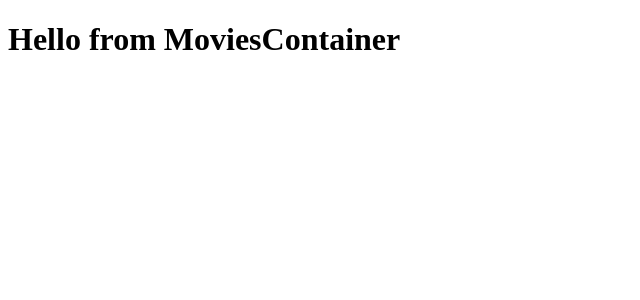
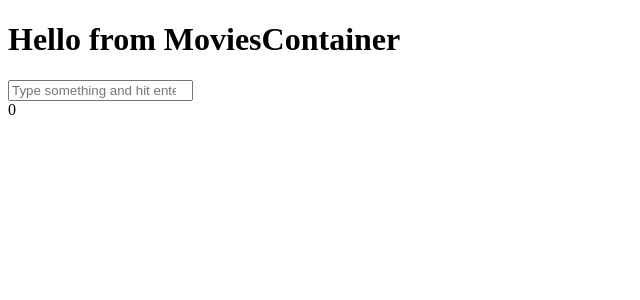
Before and after one commit to vedovelli/movie-finder-react, a React app: page / in a window 1280 px wide. Shown: the top 300 px of the page, without its empty margins (0-640 px from the left). Built offline with nearby package versions, Linux system fonts and the light colour scheme; no server answers.

Commit message:
First implementation of the search field!

```diff
--- a/src/js/components/MoviesContainer.js
+++ b/src/js/components/MoviesContainer.js
@@ -6,12 +6,19 @@ import MovieList from './MovieList'
 class MoviesContainer extends Component {
   constructor(props) {
     super(props)
+    this.submitHandler = this.submitHandler.bind(this)
+    this.changeHandler = this.changeHandler.bind(this)
     this.state = {
+      searchTerm: '',
       movies: []
     }
   }
-  componentDidMount() {
-    fetchMovies('pulp fiction')
+  changeHandler (ev) {
+    this.setState({ searchTerm: ev.target.value })
+  }
+  submitHandler (ev) {
+    ev.preventDefault()
+    fetchMovies(this.state.searchTerm)
       .then(res => {
         this.setState({ movies: res.data.results })
       })
@@ -23,10 +30,18 @@ class MoviesContainer extends Component {
       })
   }
   render() {
+    const { movies } = this.state
     return (
       <div>
         <h1>Hello from MoviesContainer</h1>
-        <MovieList movies={this.state.movies} />
+        <form action="#" onSubmit={this.submitHandler}>
+          <input
+            type="search"
+            value={this.state.searchTerm}
+            onChange={this.changeHandler}
+            placeholder="Type something and hit enter" />
+        </form>
+        {movies.length && <MovieList movies={movies} />}
       </div>
     )
   }
```
